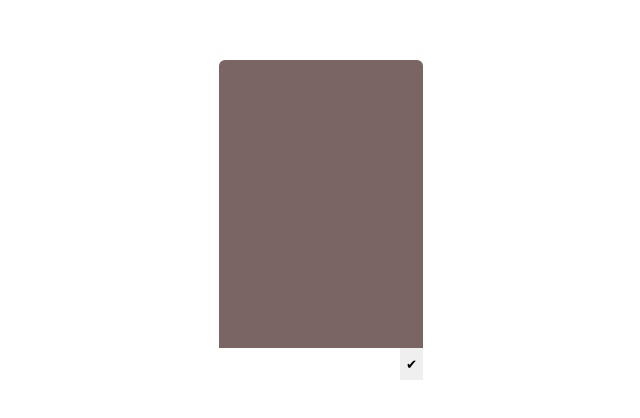
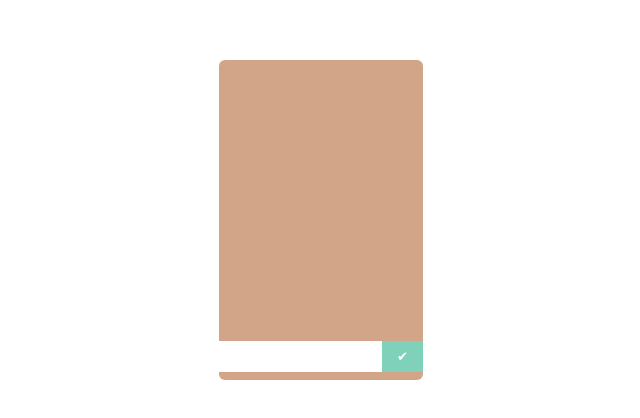
Before and after one commit to piotrselak/todo-app-react, a React (Create React App) app: page / in a window 1280 px wide. Shown: the part 180-598 px from the top of the page, without its empty margins (319-959 px from the left). Built offline with nearby package versions, Linux system fonts and the light colour scheme.

Commit message:
added css changes

```diff
--- a/src/components/taskList/taskList.css
+++ b/src/components/taskList/taskList.css
@@ -13,5 +13,5 @@ ul {
   height: min-content;
   display: flex;
   flex-direction: column;
-  gap: 0.1em;
+  gap: 0.3em;
 }
--- a/src/components/todoList/todoList.css
+++ b/src/components/todoList/todoList.css
@@ -2,27 +2,30 @@
 .container {
   width: min-content;
   border-radius: 6px;
-  background-color: #7A6563;
+  background-color: #D3A588;
   min-height: 20em;
   height: fit-content;
+  padding-bottom: 0.5em;
 
-  /* display: flex;
-  flex-direction: column; */
   display: grid;
   grid-template-columns: 100%;
   grid-template-rows: 90% 10%;
 }
 
 .interaction {
-  display: flex;
+  display: grid;
+  grid-template-columns: 80% 20%;
+  grid-template-rows: 100%;
 }
 
-button {
+.interaction button {
   border-radius: 0;
   border: none;
+  background-color: #7FD1B9;
+  color: white;
 }
 
-input {
+.interaction input {
   border-radius: 0;
-  border: none;
+  border: 0;
 }
```
